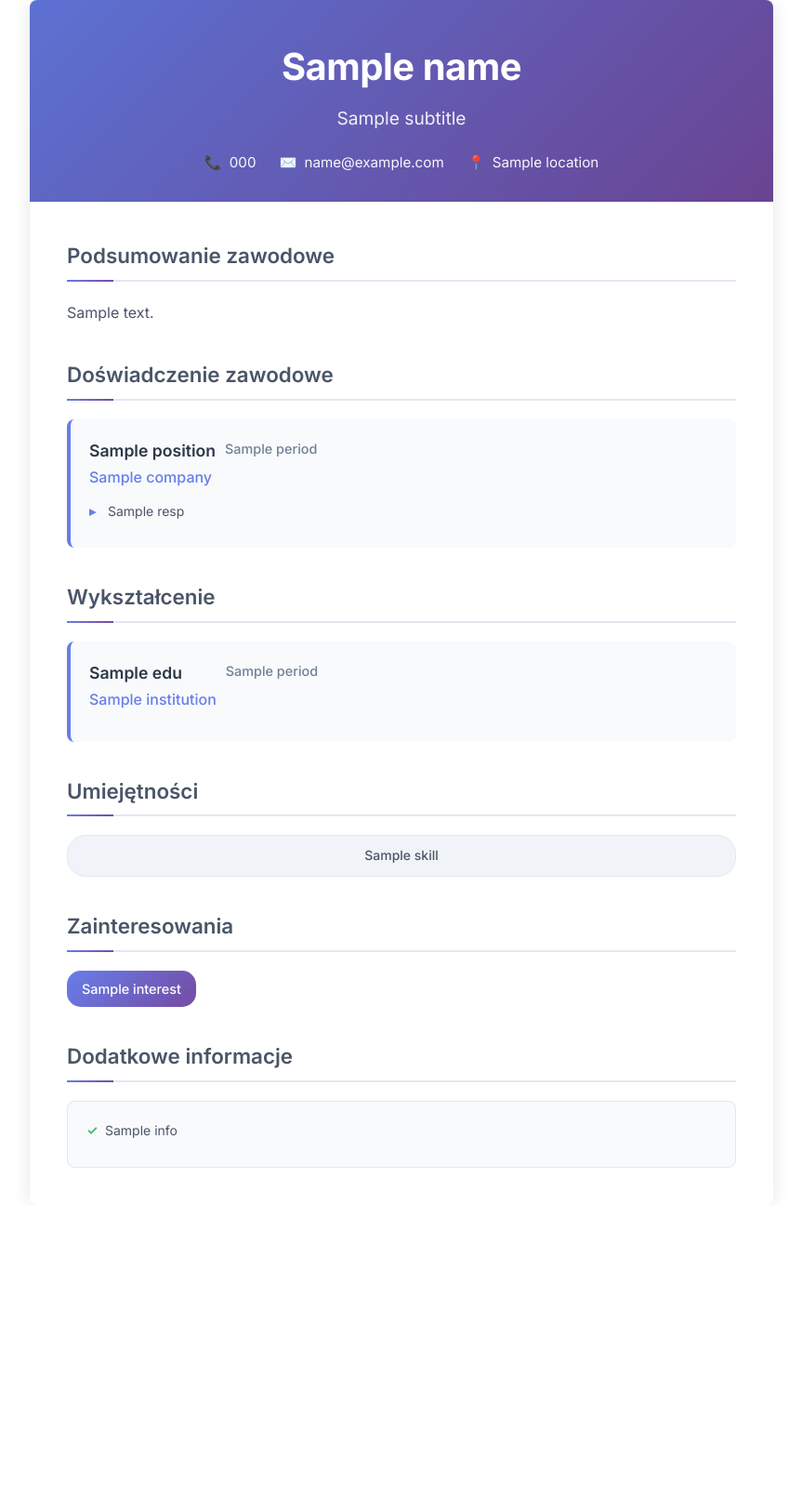
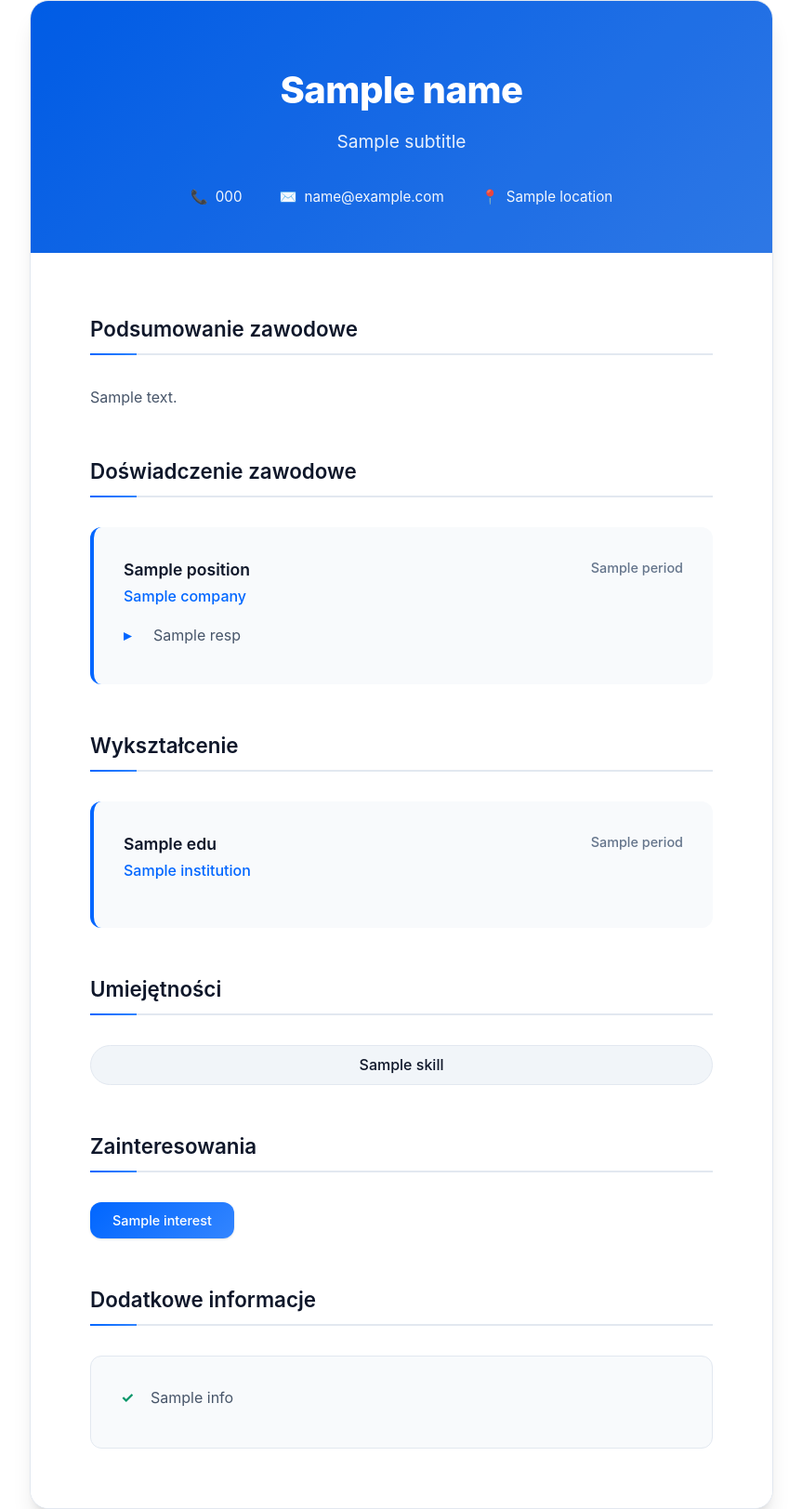
Before and after one commit to msulikowski96-cmd/CvToai, a Flask app: template templates/cv_template.html in a window 1280 px wide. Shown: the whole page at 93% size, without its empty margins (208-1071 px from the left). Before the commit the page ends 1256 px from the top, so only its background shows below. Run offline with Flask 3, Linux system fonts and the light colour scheme; the template is opened without the code that fills it: most values are stand-ins (such as "Sample title", 1, 10 or a date in 2020).

Commit message:
Assistant checkpoint: Fix CV template to use custom.css colors and improve parsing
Assistant generated file changes:
- templates/cv_template.html: Update CV template to use custom.css color scheme and fix styling
- utils/cv_template_processor.py: Fix CV data parsing to handle experience responsibilities better

---

User prompt:

Teraz znowu wróć do tego generowania szablonu bo no nie działa dobrze i to ma być mój szablon który ci wysłałem. Bo widzę że już inne kolory sa

Replit-Commit-Author: Assistant
Replit-Commit-Session-Id: 8040b537-f297-4bfc-bc79-515698a132b6

```diff
--- a/templates/cv_template.html
+++ b/templates/cv_template.html
@@ -5,36 +5,23 @@
     <meta charset="UTF-8">
     <meta name="viewport" content="width=device-width, initial-scale=1.0">
     <title>CV - {{ name }}</title>
+    <link rel="stylesheet" href="{{ url_for('static', filename='css/custom.css') }}">
     <style>
-        @import url('https://fonts.googleapis.com/css2?family=Inter:wght@300;400;500;600;700&display=swap');
-
-        * {
-            margin: 0;
-            padding: 0;
-            box-sizing: border-box;
-        }
-
-        body {
-            font-family: 'Inter', -apple-system, BlinkMacSystemFont, 'Segoe UI', sans-serif;
-            line-height: 1.6;
-            color: #2d3748;
-            background: #ffffff;
-            font-size: 14px;
-        }
-
+        /* CV Template using custom.css variables */
         .cv-container {
             max-width: 800px;
             margin: 0 auto;
-            background: white;
-            box-shadow: 0 0 20px rgba(0,0,0,0.1);
-            border-radius: 8px;
+            background: var(--bg-card);
+            box-shadow: var(--shadow-xl);
+            border-radius: var(--radius-2xl);
             overflow: hidden;
+            border: 1px solid var(--border-primary);
         }
 
         .cv-header {
-            background: linear-gradient(135deg, #667eea 0%, #764ba2 100%);
-            color: white;
-            padding: 40px 40px 30px;
+            background: linear-gradient(135deg, var(--primary) 0%, var(--primary-light) 100%);
+            color: var(--text-inverse);
+            padding: var(--space-4xl) var(--space-4xl) var(--space-3xl);
             text-align: center;
             position: relative;
         }
@@ -57,22 +44,23 @@
 
         .cv-name {
             font-size: 2.5rem;
-            font-weight: 700;
-            margin-bottom: 8px;
+            font-weight: var(--font-weight-extrabold);
+            margin-bottom: var(--space-sm);
             letter-spacing: -0.5px;
+            font-family: var(--font-family);
         }
 
         .cv-subtitle {
             font-size: 1.2rem;
-            font-weight: 400;
+            font-weight: var(--font-weight-normal);
             opacity: 0.9;
-            margin-bottom: 20px;
+            margin-bottom: var(--space-xl);
         }
 
         .cv-contact {
             display: flex;
             justify-content: center;
-            gap: 25px;
+            gap: var(--space-2xl);
             flex-wrap: wrap;
             font-size: 0.95rem;
         }
@@ -80,16 +68,17 @@
         .cv-contact-item {
             display: flex;
             align-items: center;
-            gap: 8px;
+            gap: var(--space-sm);
             opacity: 0.95;
         }
 
         .cv-body {
-            padding: 40px;
+            padding: var(--space-4xl);
+            background: var(--bg-card);
         }
 
         .cv-section {
-            margin-bottom: 35px;
+            margin-bottom: var(--space-3xl);
         }
 
         .cv-section:last-child {
@@ -98,12 +87,13 @@
 
         .section-title {
             font-size: 1.4rem;
-            font-weight: 600;
-            color: #4a5568;
-            margin-bottom: 20px;
-            padding-bottom: 8px;
-            border-bottom: 2px solid #e2e8f0;
+            font-weight: var(--font-weight-semibold);
+            color: var(--text-primary);
+            margin-bottom: var(--space-xl);
+            padding-bottom: var(--space-sm);
+            border-bottom: 2px solid var(--border-primary);
             position: relative;
+            font-family: var(--font-family);
         }
 
         .section-title::before {
@@ -113,22 +103,28 @@
             left: 0;
             width: 50px;
             height: 2px;
-            background: linear-gradient(135deg, #667eea 0%, #764ba2 100%);
+            background: linear-gradient(135deg, var(--primary) 0%, var(--primary-light) 100%);
         }
 
         .summary-text {
             font-size: 1rem;
             line-height: 1.7;
-            color: #4a5568;
+            color: var(--text-secondary);
             text-align: justify;
         }
 
         .experience-item, .education-item {
-            margin-bottom: 25px;
-            padding: 20px;
-            background: #f8fafc;
-            border-radius: 8px;
-            border-left: 4px solid #667eea;
+            margin-bottom: var(--space-2xl);
+            padding: var(--space-xl);
+            background: var(--bg-secondary);
+            border-radius: var(--radius-lg);
+            border-left: 4px solid var(--primary);
+            transition: all var(--transition-normal);
+        }
+
+        .experience-item:hover, .education-item:hover {
+            transform: translateY(-2px);
+            box-shadow: var(--shadow-md);
         }
 
         .experience-item:last-child, .education-item:last-child {
@@ -137,97 +133,100 @@
 
         .item-header {
             display: flex;
-            justify-content: between;
+            justify-content: space-between;
             align-items: flex-start;
-            margin-bottom: 12px;
+            margin-bottom: var(--space-md);
             flex-wrap: wrap;
-            gap: 10px;
+            gap: var(--space-sm);
         }
 
         .item-title {
             font-size: 1.1rem;
-            font-weight: 600;
-            color: #2d3748;
+            font-weight: var(--font-weight-semibold);
+            color: var(--text-primary);
             flex: 1;
         }
 
         .item-company {
             font-size: 1rem;
-            color: #667eea;
-            font-weight: 500;
+            color: var(--primary);
+            font-weight: var(--font-weight-medium);
             margin-top: 2px;
         }
 
         .item-period {
             font-size: 0.9rem;
-            color: #718096;
-            font-weight: 500;
+            color: var(--text-tertiary);
+            font-weight: var(--font-weight-medium);
             white-space: nowrap;
         }
 
         .responsibilities {
             list-style: none;
-            margin-top: 12px;
+            margin-top: var(--space-md);
         }
 
         .responsibilities li {
-            margin-bottom: 8px;
-            padding-left: 20px;
+            margin-bottom: var(--space-sm);
+            padding-left: var(--space-xl);
             position: relative;
-            color: #4a5568;
+            color: var(--text-secondary);
+            line-height: 1.6;
         }
 
         .responsibilities li::before {
             content: '▸';
             position: absolute;
             left: 0;
-            color: #667eea;
-            font-weight: bold;
+            color: var(--primary);
+            font-weight: var(--font-weight-bold);
         }
 
         .skills-grid {
             display: grid;
             grid-template-columns: repeat(auto-fit, minmax(200px, 1fr));
-            gap: 12px;
+            gap: var(--space-md);
         }
 
         .skill-item {
-            background: #f0f4f8;
-            padding: 10px 15px;
-            border-radius: 20px;
+            background: var(--bg-tertiary);
+            padding: var(--space-sm) var(--space-lg);
+            border-radius: var(--radius-full);
             text-align: center;
-            font-weight: 500;
-            color: #4a5568;
-            border: 1px solid #e2e8f0;
-            transition: all 0.2s ease;
+            font-weight: var(--font-weight-medium);
+            color: var(--text-primary);
+            border: 1px solid var(--border-primary);
+            transition: all var(--transition-fast);
         }
 
         .skill-item:hover {
-            background: #667eea;
-            color: white;
+            background: var(--primary);
+            color: var(--text-inverse);
             transform: translateY(-1px);
+            box-shadow: var(--shadow-sm);
         }
 
         .interests-list {
             display: flex;
             flex-wrap: wrap;
-            gap: 12px;
+            gap: var(--space-md);
         }
 
         .interest-item {
-            background: linear-gradient(135deg, #667eea 0%, #764ba2 100%);
-            color: white;
-            padding: 8px 16px;
-            border-radius: 15px;
+            background: linear-gradient(135deg, var(--primary) 0%, var(--primary-light) 100%);
+            color: var(--text-inverse);
+            padding: var(--space-sm) var(--space-lg);
+            border-radius: var(--radius-lg);
             font-size: 0.9rem;
-            font-weight: 500;
+            font-weight: var(--font-weight-medium);
+            box-shadow: var(--shadow-sm);
         }
 
         .additional-info {
-            background: #f8fafc;
-            padding: 20px;
-            border-radius: 8px;
-            border: 1px solid #e2e8f0;
+            background: var(--bg-secondary);
+            padding: var(--space-xl);
+            border-radius: var(--radius-lg);
+            border: 1px solid var(--border-primary);
         }
 
         .additional-info ul {
@@ -235,18 +234,18 @@
         }
 
         .additional-info li {
-            margin-bottom: 8px;
-            padding-left: 20px;
+            margin-bottom: var(--space-sm);
+            padding-left: var(--space-xl);
             position: relative;
-            color: #4a5568;
+            color: var(--text-secondary);
         }
 
         .additional-info li::before {
             content: '✓';
             position: absolute;
             left: 0;
-            color: #48bb78;
-            font-weight: bold;
+            color: var(--success);
+            font-weight: var(--font-weight-bold);
         }
 
         @media print {
@@ -256,7 +255,7 @@
             }
 
             .cv-header {
-                background: #667eea !important;
+                background: var(--primary) !important;
                 -webkit-print-color-adjust: exact;
                 color-adjust: exact;
             }
@@ -272,7 +271,7 @@
 
         @media (max-width: 768px) {
             .cv-header, .cv-body {
-                padding: 25px 20px;
+                padding: var(--space-2xl) var(--space-lg);
             }
 
             .cv-name {
@@ -282,7 +281,7 @@
             .cv-contact {
                 flex-direction: column;
                 align-items: center;
-                gap: 15px;
+                gap: var(--space-lg);
             }
 
             .item-header {
```
Also changed, not shown: utils/cv_template_processor.py (+29 -15 lines).
